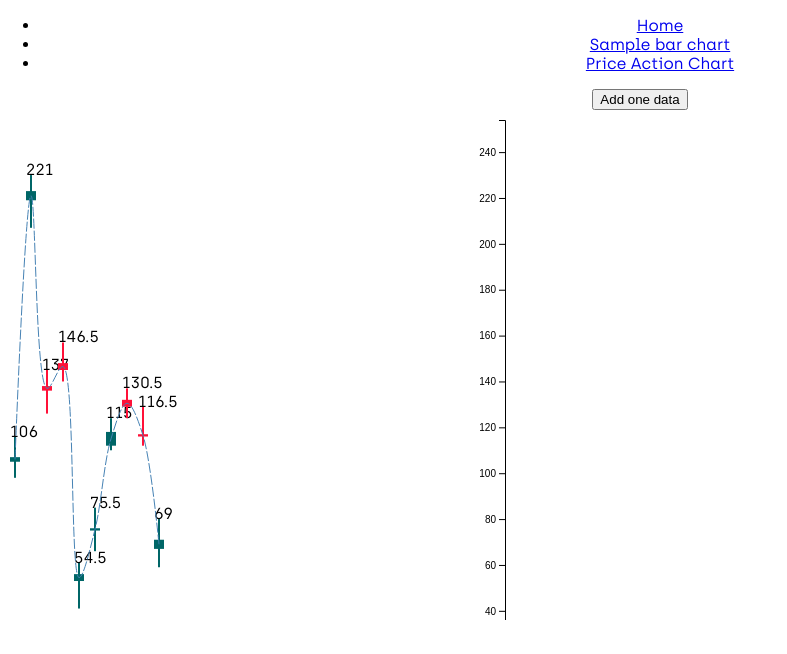
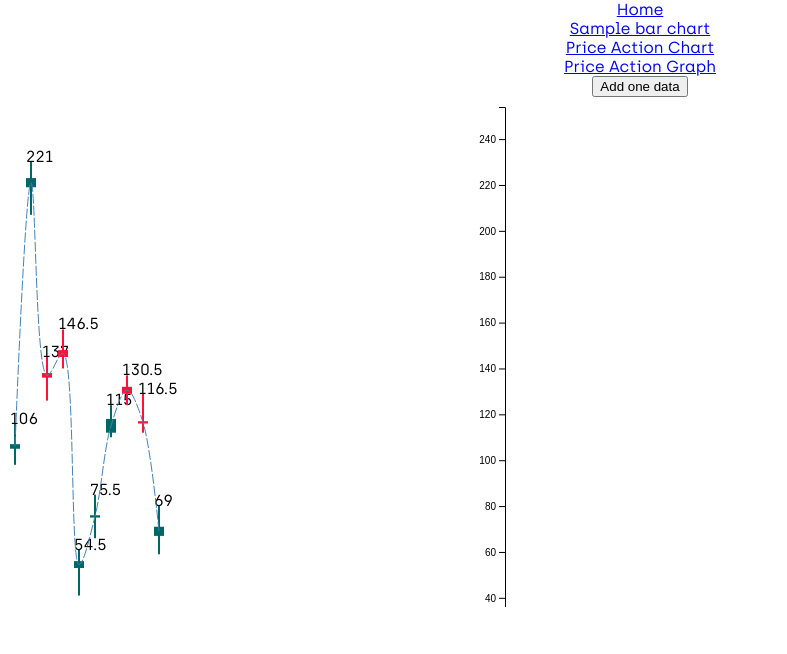
Before and after one commit to algotradeX/atx-dashboard, a React (Create React App) app: page /awesome-chart in a window 1280 px wide. Shown: the top 654 px of the page, without its empty margins (0-787 px from the left). Built offline with nearby package versions, Linux system fonts and the light colour scheme.

Commit message:
Add theme, scss, NavBar

```diff
--- a/package.json
+++ b/package.json
@@ -11,6 +11,7 @@
     "d3-scale": "3.2.1",
     "d3-selection": "1.4.1",
     "moment": "2.24.0",
+    "node-sass": "4.13.1",
     "react": "^16.13.1",
     "react-dom": "^16.13.1",
     "react-router-dom": "5.1.2",
--- a/src/App.js
+++ b/src/App.js
@@ -1,11 +1,12 @@
 import React, { Component } from 'react';
+import {NavigationBar} from "./components/NavigationBar/NavBar";
 import AwesomeChart from "./containers/AwesomeChart";
-import './App.css';
+import PriceActionGraph from "./containers/PriceActionGraph";
+import './App.scss';
 import {
     BrowserRouter as Router,
     Switch,
-    Route,
-    Link
+    Route
 } from "react-router-dom";
 import Home from "./containers/Home";
 import BarChart from "./components/PriceActionChart/BarChart";
@@ -17,20 +18,7 @@ class App extends Component {
             <div className="App">
                 <Router>
                     <div>
-                        <nav>
-                            <ul>
-                                <li>
-                                    <Link to="/">Home</Link>
-                                </li>
-                                <li>
-                                    <Link to="/bar-chart">Sample bar chart</Link>
-                                </li>
-                                <li>
-                                    <Link to="/awesome-chart">Price Action Chart</Link>
-                                </li>
-                            </ul>
-                        </nav>
-
+                        <NavigationBar/>
                         {/* A <Switch> looks through its children <Route>s and
                          renders the first one that matches the current URL. */}
                         <Switch>
@@ -39,6 +27,9 @@ class App extends Component {
                             </Route>
                             <Route path="/awesome-chart">
                                 <AwesomeChart/>
+                            </Route>
+                            <Route path="/price-action-graph">
+                                <PriceActionGraph/>
                             </Route>
                             <Route path="/">
                                 <Home />
--- /dev/null
+++ b/src/components/NavigationBar/NavBar.js
@@ -0,0 +1,48 @@
+import React, {useState} from 'react';
+import {Link, useLocation} from 'react-router-dom';
+
+export function NavigationBar() {
+    const [selected, setSelected] = useState(0);
+    const location = useLocation();
+    const pathname = location.pathname;
+
+    /*
+    "pathname" : {
+        "title": "String",
+        "default": true/false,
+        "scrollable": true/false
+    }
+     */
+    const navigationMap = {
+        "/": {
+            "title": "Home",
+            "default": true,
+            "scrollable": false
+        },
+        "/bar-chart": {
+            "title": "Sample bar chart",
+            "default": false,
+            "scrollable": false
+        },
+        "/awesome-chart": {
+            "title": "Price Action Chart",
+            "default": false,
+            "scrollable": false
+        },
+        "/price-action-graph": {
+            "title": "Price Action Graph",
+            "default": false,
+            "scrollable": false
+        }
+    };
+
+    return (
+        <nav className="navigation-bar">
+            {Object.keys(navigationMap).map((pathname, index) => (
+                <div className={ selected === index ? "navigation-div selected-path" : "navigation-div"} key={pathname}>
+                    <Link to={pathname} onClick={(index) => setSelected(index)}>{navigationMap[pathname].title}</Link>
+                </div>
+            ))}
+        </nav>
+    );
+}
--- /dev/null
+++ b/src/containers/PriceActionGraph.js
@@ -0,0 +1,13 @@
+import React from 'react';
+
+class PriceActionGraph extends React.Component {
+    render() {
+        return (
+            <div>
+                PA Graph
+            </div>
+        );
+    }
+}
+
+export default PriceActionGraph;
--- a/src/index.js
+++ b/src/index.js
@@ -1,6 +1,6 @@
 import React from 'react';
 import ReactDOM from 'react-dom';
-import './index.css';
+import './index.scss';
 import App from './App';
 import * as serviceWorker from './serviceWorker';
 
--- a/src/services/faker/PriceGraphDataGenerator.js
+++ b/src/services/faker/PriceGraphDataGenerator.js
@@ -28,7 +28,7 @@ export function getInitialData(startDate="01-Mar-2020", days=10, symbol="HDFC",
     for(let i = 0; i < days; i++) {
         lastDate = date.format('DD-MMM-YYYY');
         data[date.format('DD-MMM-YYYY')] = generatePriceGraphDataForThisDay(date.format('DD-MMM-YYYY'), symbol, interval);
-        date.add("days", 1);
+        date.add( 1, "days");
     }
     return {data: data, lastDate: lastDate};
 }
```
Also changed, not shown: src/App.scss (renamed from src/App.css), src/index.scss (renamed from src/index.css), src/styles/themes/dark.scss (added), src/styles/themes/default.scss (added), 1 other file (tests, documents, lock files or other folders).
